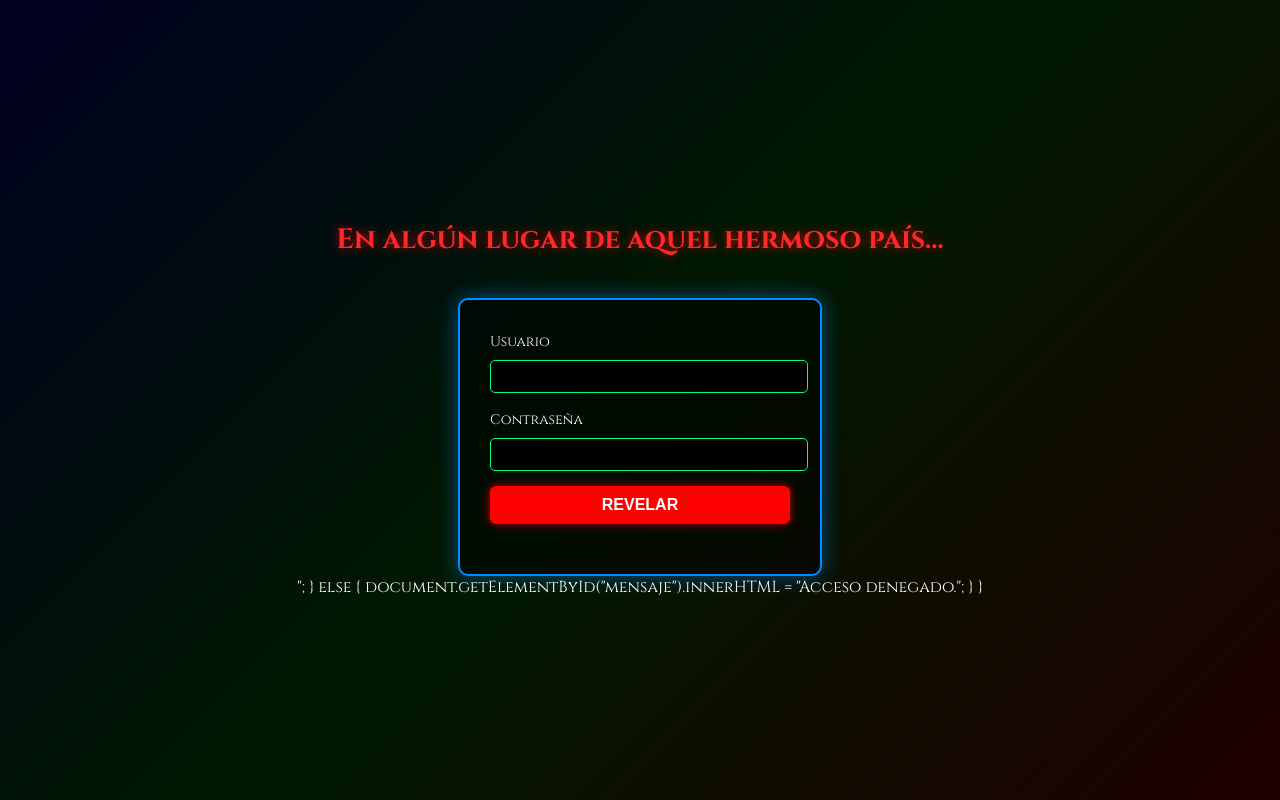
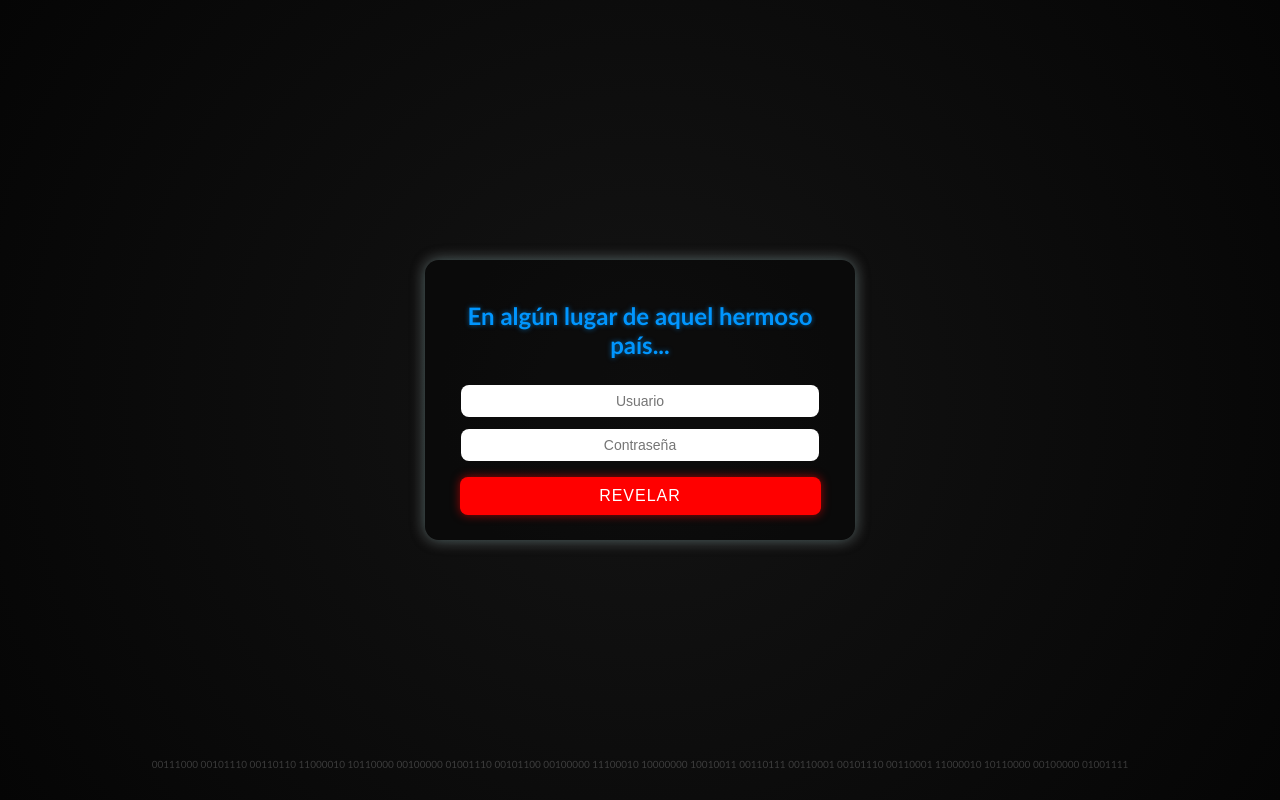
Before and after one commit to cadavezmascerca/unospasosmas, a plain HTML site: page index.html in a window 1280 px wide. Both pictures are taken after a click on the button "REVELAR". Drawn offline with Linux system fonts and the light colour scheme.

Commit message:
Update index.html

```diff
--- a/index.html
+++ b/index.html
@@ -1,118 +1,111 @@
 <!DOCTYPE html>
 <html lang="es">
 <head>
-<meta charset="UTF-8" />
-<meta name="viewport" content="width=device-width, initial-scale=1.0" />
-<title>En algún lugar de aquel hermoso país</title>
-
-<link href="https://fonts.googleapis.com/css2?family=Cinzel:wght@400;700&display=swap" rel="stylesheet">
-
+  <meta charset="UTF-8">
+  <title>En algún lugar de aquel hermoso país...</title>
+  <meta name="viewport" content="width=device-width, initial-scale=1.0">
   <style>
     body {
-    background: linear-gradient(135deg, #000020, #001900, #200000);
+      margin: 0;
+      padding: 0;
+      background: radial-gradient(circle, rgb(20,20,20) 0%, rgb(5,5,5) 100%);
+      font-family: "Trebuchet MS", sans-serif;
+      display: flex;
+      justify-content: center;
+      align-items: center;
+      height: 100vh;
       color: white;
-    font-family: 'Cinzel', serif;
-    display: flex;
-    flex-direction: column;
-    align-items: center;
-    justify-content: center;
-    height: 100vh;
-    margin: 0;
+    }
+
+    .container {
+      width: 380px;
+      background: rgba(0,0,0,0.35);
+      padding: 25px;
+      border-radius: 14px;
+      box-shadow: 0 0 15px rgba(0,255,255,0.4), 0 0 15px rgba(255,0,0,0.4);
+      text-align: center;
     }
 
     h1 {
-    font-size: 28px;
-    text-align: center;
-    color: rgb(255, 40, 40);
-    text-shadow: 0 0 10px rgba(255, 0, 0, 0.7);
-    margin-bottom: 40px;
-}
-
-.form-box {
-    background: rgba(0, 0, 0, 0.5);
-    border: 2px solid rgb(0, 140, 255);
-    box-shadow: 0 0 20px rgba(0, 140, 255, 0.5);
-    border-radius: 10px;
-    padding: 30px;
-    width: 300px;
-}
-
-label {
-    font-size: 14px;
+      font-size: 24px;
+      margin-bottom: 20px;
+      color: rgb(0,150,255);
+      text-shadow: 0 0 5px rgba(0,150,255,0.6);
     }
 
     input {
-    width: 100%;
+      width: 90%;
       padding: 8px;
-    margin: 8px 0 15px;
-    background: black;
-    border: 1px solid rgb(0, 255, 128);
-    border-radius: 5px;
-    color: white;
+      margin: 6px 0;
+      border-radius: 8px;
+      border: none;
+      font-size: 14px;
+      text-align: center;
+      outline: none;
     }
 
     button {
-    width: 100%;
+      margin-top: 10px;
+      width: 95%;
       padding: 10px;
       background: red;
+      color: white;
       border: none;
-    border-radius: 6px;
+      border-radius: 8px;
+      cursor: pointer;
       font-size: 16px;
-    color: white;
-    cursor: pointer;
-    font-weight: bold;
       text-transform: uppercase;
-    box-shadow: 0 0 10px rgba(255, 0, 0, 0.7);
-}
-button:hover {
-    background: darkred;
+      letter-spacing: 1px;
+      box-shadow: 0 0 10px rgba(255,0,0,0.6);
+      transition: 0.2s;
     }
 
-#mensaje {
-    margin-top: 20px;
-    text-align: center;
-    font-size: 16px;
+    button:hover {
+      box-shadow: 0 0 15px rgba(255,0,0,1);
+      transform: scale(1.03);
+    }
+
+    .pista {
+      display: none;
+      margin-top: 15px;
+    }
+
+    .pista a {
+      color: rgb(0,255,100);
+      text-decoration: none;
+      font-size: 18px;
+      font-weight: bold;
+      text-shadow: 0 0 5px rgba(0,255,100,0.7);
     }
   </style>
+</head>
 
-</head>
 <body>
-
+  <div class="container">
     <h1>En algún lugar de aquel hermoso país...</h1>
 
-<div class="form-box">
-<label for="user">Usuario</label>
-<input type="text" id="user" />
-
-<label for="pass">Contraseña</label>
-<input type="password" id="pass" />
-
+    <input type="text" id="usuario" placeholder="Usuario">
+    <input type="password" id="clave" placeholder="Contraseña">
     <button onclick="acceder()">Revelar</button>
 
-<div id="mensaje"></div>
+    <div class="pista" id="pista">
+      <a href="https://goo.su/PHMQlW" target="_blank">Ver video</a>
     </div>
+  </div>
+
+  <p style="color: rgba(255,255,255,0.2); font-size: 10px; text-align: center; position: absolute; bottom: 20px; width: 100%;">
+    00111000 00101110 00110110 11000010 10110000 00100000 01001110 00101100 00100000 11100010 10000000 10010011 00110111 00110001 00101110 00110001 11000010 10110000 00100000 01001111
+  </p>
 
   <script>
     function acceder() {
-    var usuario = document.getElementById("user").value;
-    var contraseña = document.getElementById("pass").value;
+      let user = document.getElementById("usuario").value.toLowerCase();
+      let pass = document.getElementById("clave").value.toLowerCase();
 
-    if (usuario === "merida" && contraseña === "merida") {
-        document.getElementById("mensaje").innerHTML =
-            "<button id="verVideo" style="margin-top: 20px; padding: 10px; background-color: red; color: white; border: none; cursor: pointer; border-radius: 6px; font-size: 18px;">
-  Ver video
-</button>
-
-<script>
-  document.getElementById("verVideo").addEventListener("click", async () => {
-    const response = await fetch("secret.json");
-    const data = await response.json();
-    window.location.href = data.secret;
-  });
-</script>
-";
+      if(user === "merida" && pass === "merida") {
+        document.getElementById("pista").style.display = "block";
       } else {
-        document.getElementById("mensaje").innerHTML = "Acceso denegado.";
+        alert("Usuario o contraseña incorrectos...");
       }
     }
   </script>
```
Lines whose indentation alone changed are shown as unchanged.
